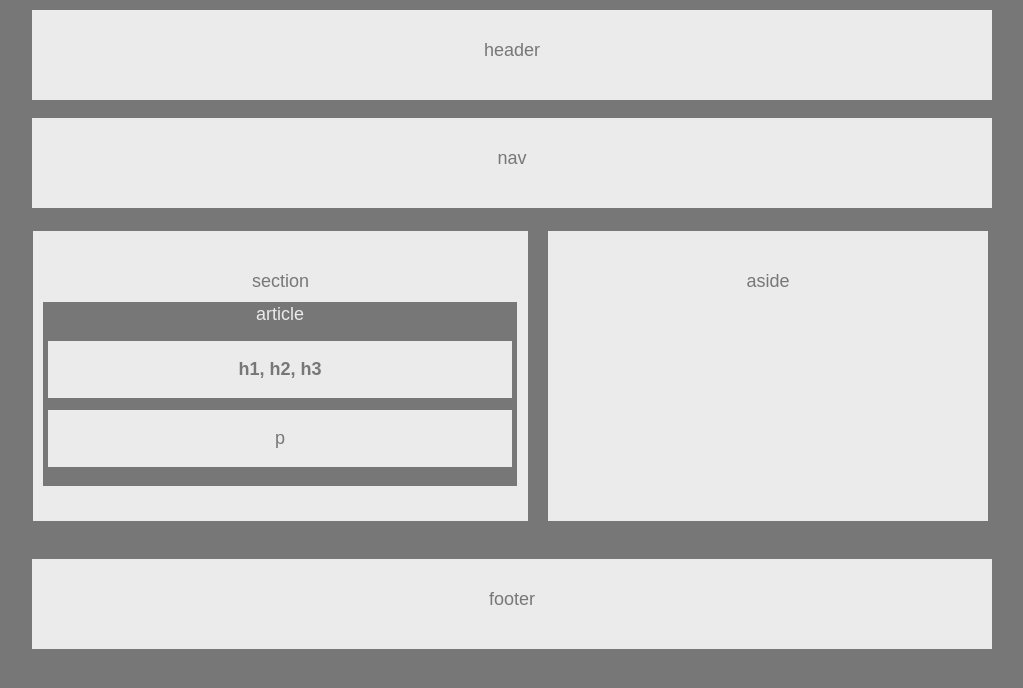
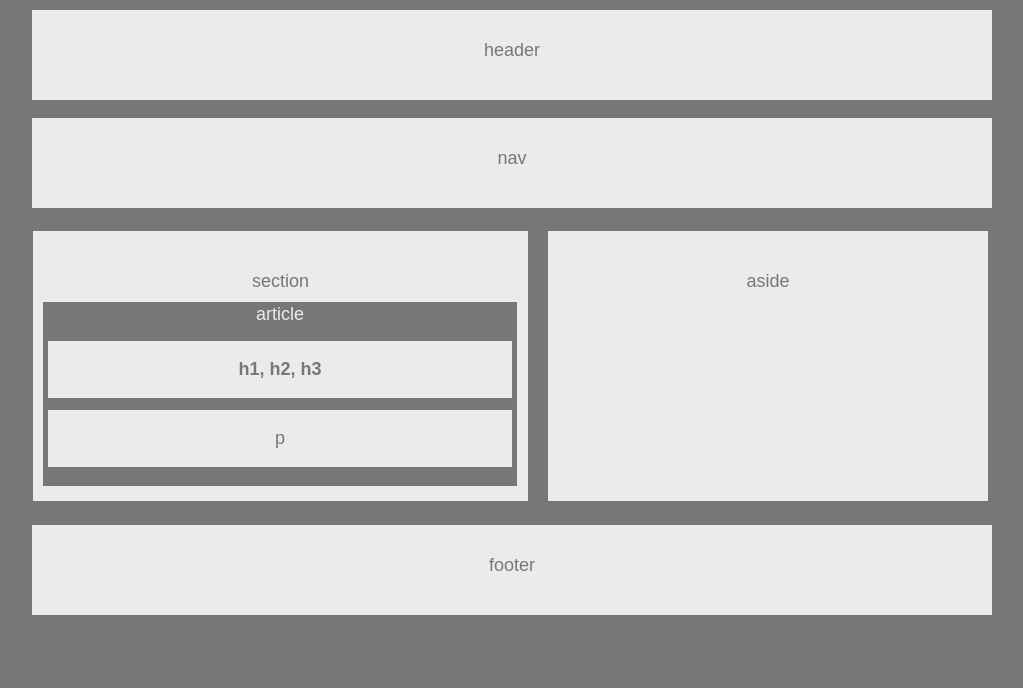
Before and after one commit to lhutchinson519/HW-Wirefram, a plain HTML site: page index.html in a window 1280 px wide. Shown: the whole page, without its empty margins (118-1141 px from the left). Drawn offline with Linux system fonts and the light colour scheme.

Commit message:
final push

```diff
--- a/style.css
+++ b/style.css
@@ -35,7 +35,7 @@ li {
 #section { margin-top: 5px;
   position: relative;
   width: 495px;
-  height: 250px;
+  height: 230px;
   background-color: #ebebeb;
   color: #777;
   text-align: center;
@@ -77,7 +77,7 @@ div.p {
 div.aside {
   position: relative;
   width: 440px;
-  height: 250px;
+  height: 230px;
   background-color: #ebebeb;
   color: #777;
   text-align: center;
@@ -90,7 +90,7 @@ div.aside {
 div.footer {
   position: relative;
   text-align: center;
-  top: 15px;
+  top: 1px;
   bottom: 60px;
   width: 960x;
   height: 90px;
```
